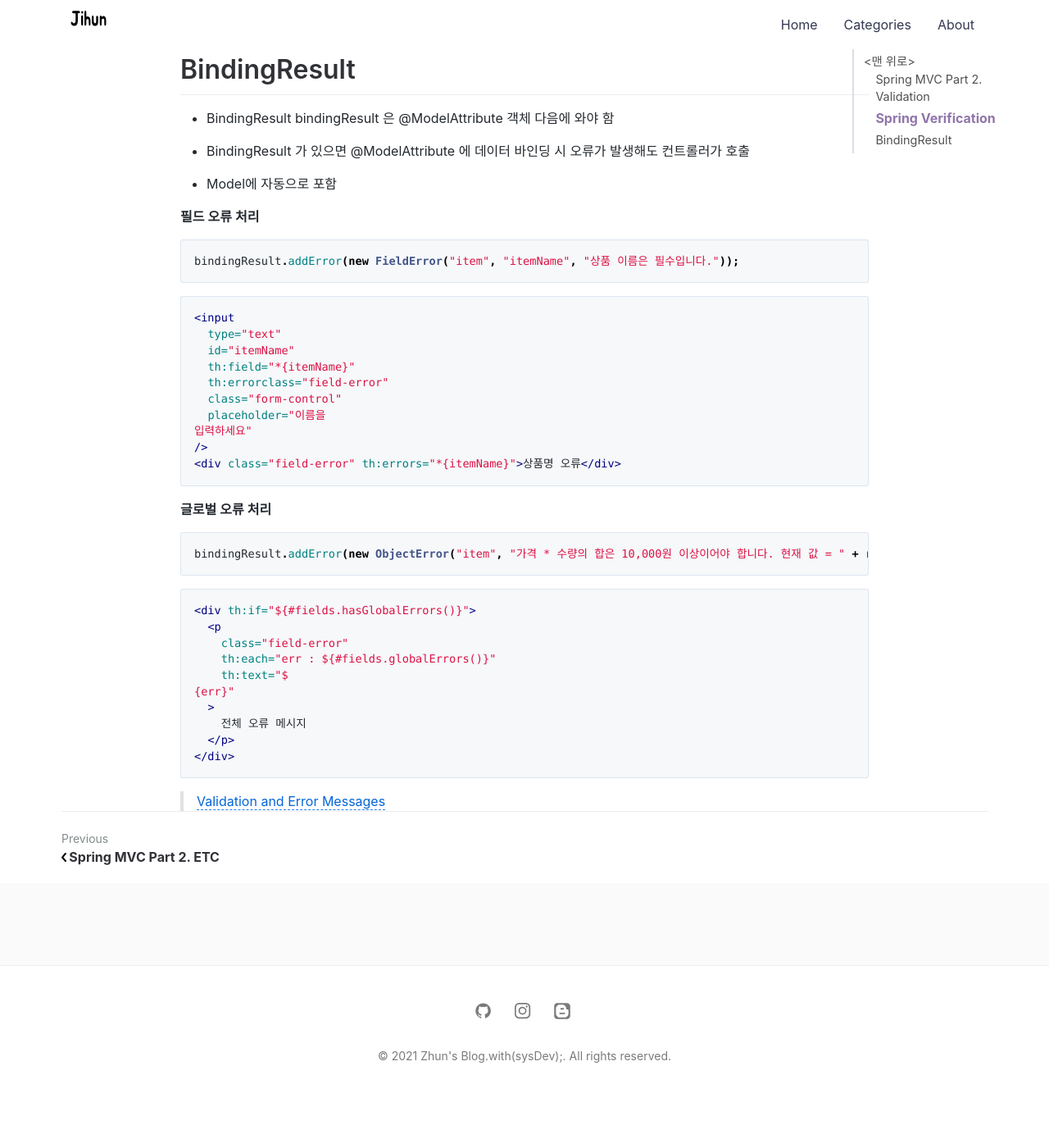
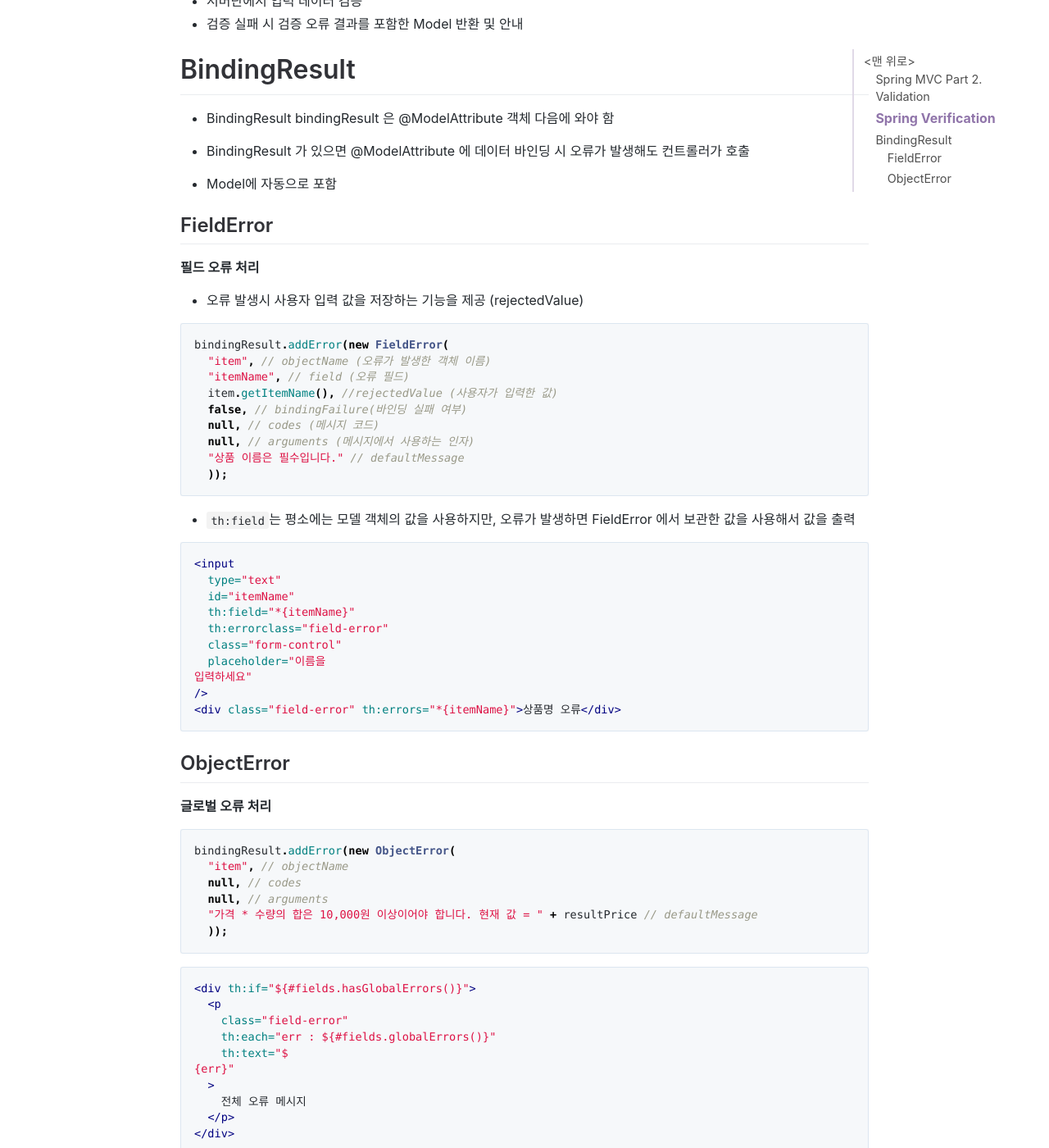
Before and after one commit to jihunparkme/jihunparkme.github.io, a Jekyll site: the page built from _posts/2021-10-12-Spring-MVC-Part2-Validation.md, in a window 1280 px wide and 1400 px high, scrolled down 872 px. Shown: the whole window at 82% size. Built offline with Jekyll 4.4.1, drawn with Linux system fonts in a browser that asks for light colours; comment, search, counter and statistics services are not loaded; before the commit the page ends 2215 px from its top, so only the background shows below that.

Commit message:
[검증1 - Validation] FieldError, ObjectError

````diff
--- a/_posts/2021-10-12-Spring-MVC-Part2-Validation.md
+++ b/_posts/2021-10-12-Spring-MVC-Part2-Validation.md
@@ -24,11 +24,25 @@ featured-img: spring_mvc_2
 
 - Model에 자동으로 포함
 
+## FieldError
+
 **필드 오류 처리**
 
+- 오류 발생시 사용자 입력 값을 저장하는 기능을 제공 (rejectedValue)
+
 ```java
-bindingResult.addError(new FieldError("item", "itemName", "상품 이름은 필수입니다."));
+bindingResult.addError(new FieldError(
+  "item", // objectName (오류가 발생한 객체 이름)
+  "itemName", // field (오류 필드)
+  item.getItemName(), //rejectedValue (사용자가 입력한 값)
+  false, // bindingFailure(바인딩 실패 여부)
+  null, // codes (메시지 코드)
+  null, // arguments (메시지에서 사용하는 인자)
+  "상품 이름은 필수입니다." // defaultMessage
+  ));
 ```
+
+- `th:field`는 평소에는 모델 객체의 값을 사용하지만, 오류가 발생하면 FieldError 에서 보관한 값을 사용해서 값을 출력
 
 ```html
 <input
@@ -43,10 +57,17 @@ bindingResult.addError(new FieldError("item", "itemName", "상품 이름은 필
 <div class="field-error" th:errors="*{itemName}">상품명 오류</div>
 ```
 
+## ObjectError
+
 **글로벌 오류 처리**
 
 ```java
-bindingResult.addError(new ObjectError("item", "가격 * 수량의 합은 10,000원 이상이어야 합니다. 현재 값 = " + resultPrice));
+bindingResult.addError(new ObjectError(
+  "item", // objectName
+  null, // codes
+  null, // arguments
+  "가격 * 수량의 합은 10,000원 이상이어야 합니다. 현재 값 = " + resultPrice // defaultMessage
+  ));
 ```
 
 ```html
````
